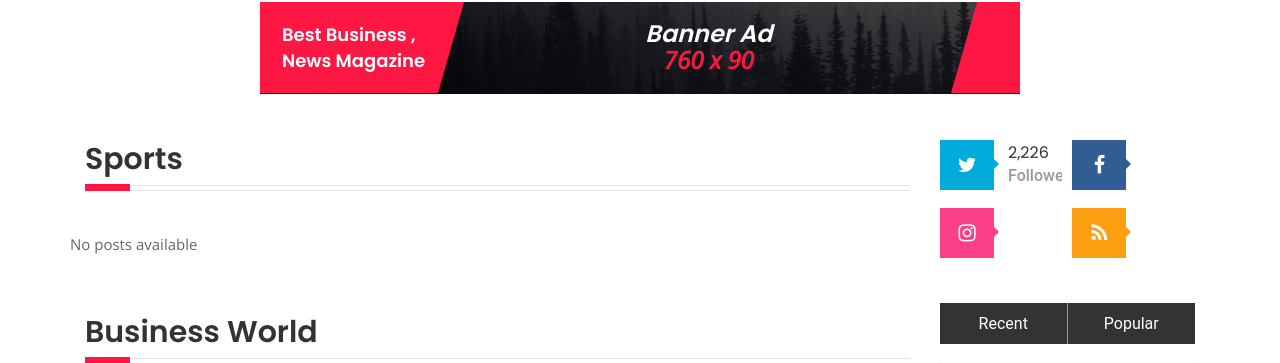
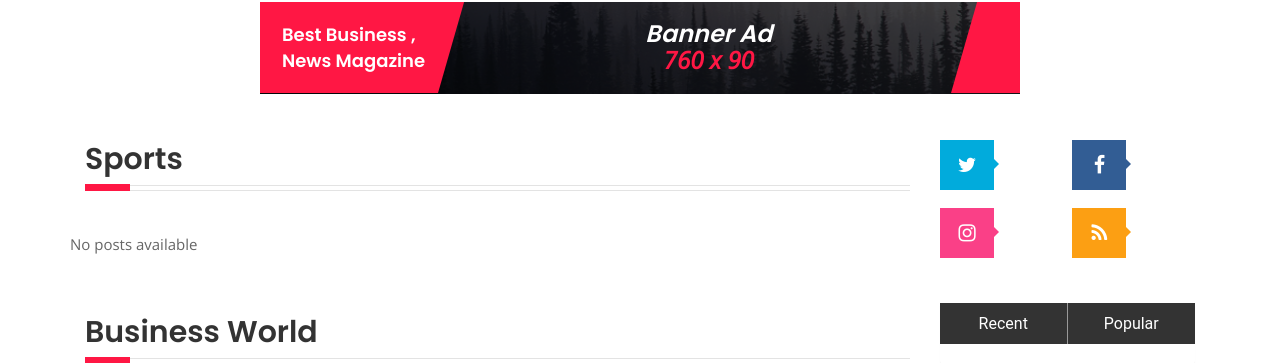
Before and after one commit to biz499/news_blog, a Django app: page / in a window 1280 px wide. Shown: the part 437-800 px from the top of the page. Run offline with Django 3.2, Linux system fonts and the light colour scheme; data that the repository does not hold is empty; some libraries are stand-ins or nearby versions.

Commit message:
some more changes

```diff
--- a/templates/index.html
+++ b/templates/index.html
@@ -356,10 +356,6 @@
                         <a class="twitter" href="#"
                           ><i class="fa fa-twitter"></i
                         ></a>
-                        <div class="kf_social_text">
-                          <h6>2,226</h6>
-                          <span><a href="#">Followers</a></span>
-                        </div>
                       </div>
                     </li>
                     <li>
```
